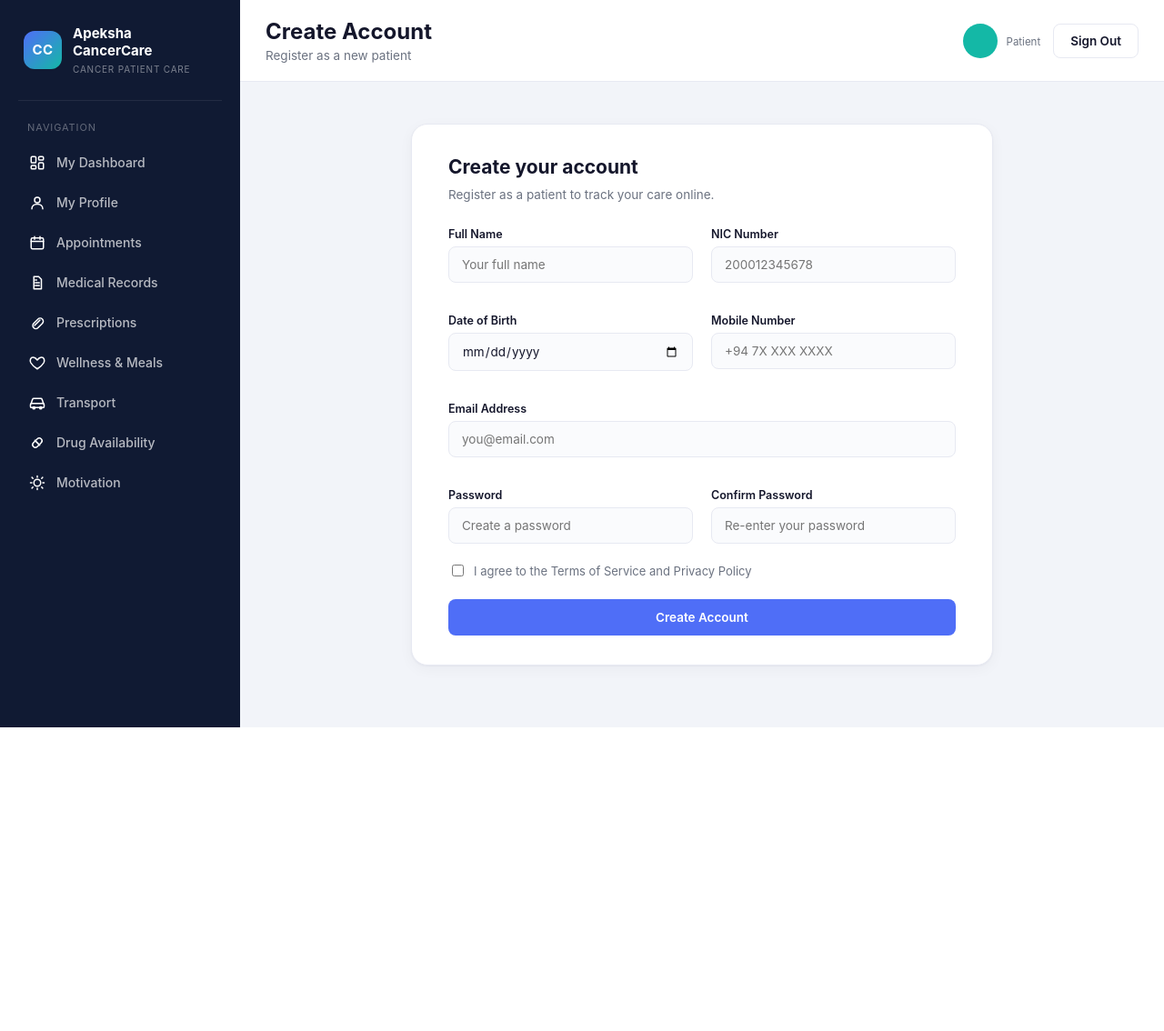
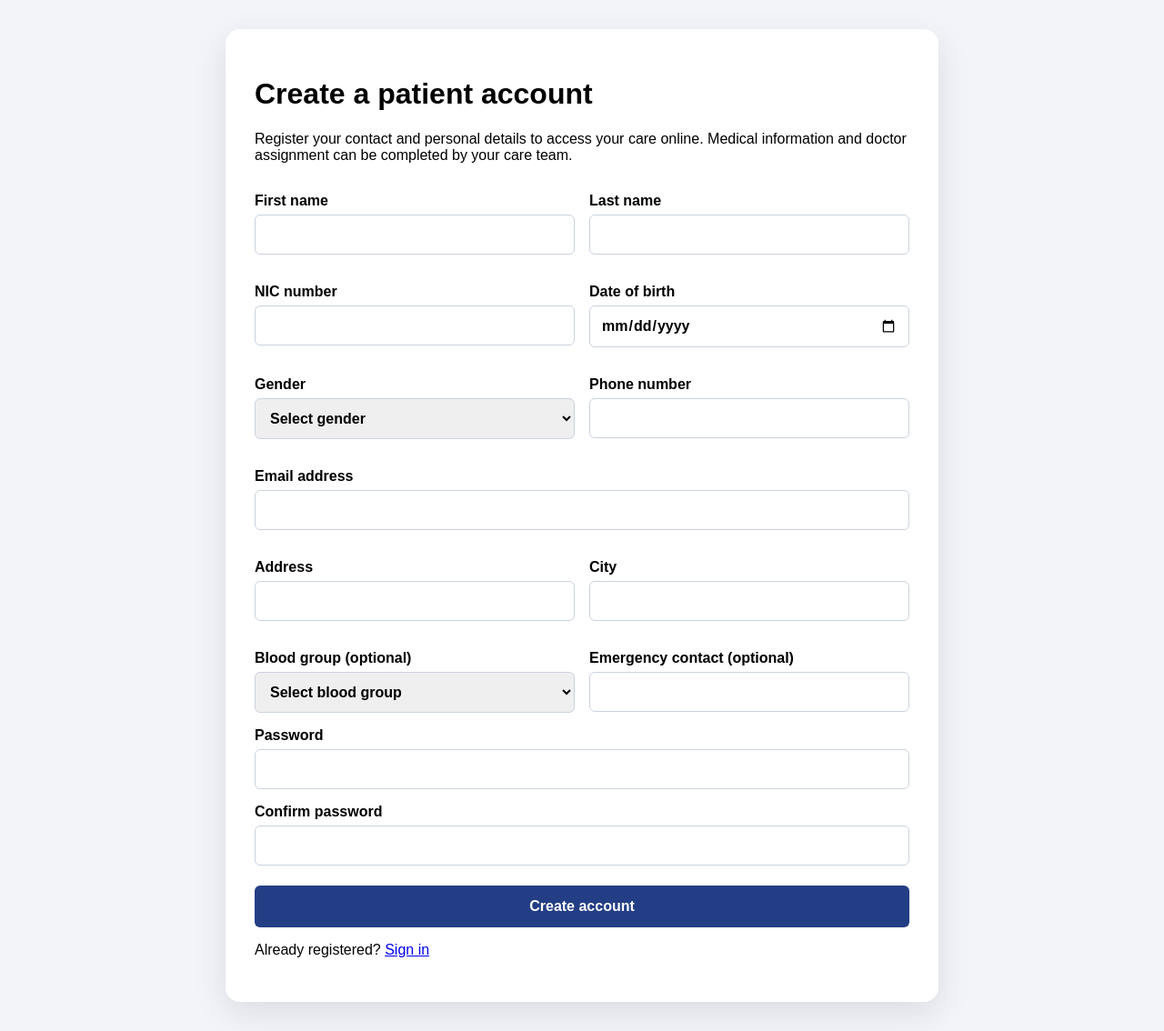
Before and after one commit to kdpunsara/CancerCare-, a PHP site: template modules/patient/views/patient_register.php in a window 1280 px wide. Shown: the whole page at 91% size. Before the commit the page ends 800 px from the top, so only its background shows below. Run offline with PHP 8.4, Linux system fonts and the light colour scheme; the template is opened without the code that fills it, so the values that code supplies are empty.

Commit message:
Updated patient module

```diff
--- a/modules/patient/views/patient_register.php
+++ b/modules/patient/views/patient_register.php
@@ -2,143 +2,166 @@
 <html lang="en">
 <head>
     <meta charset="UTF-8">
-<meta name="viewport" content="width=device-width, initial-scale=1.0">
-<title>Create Account — Apeksha OncoCare</title>
-<link rel="stylesheet" href="../../../public/css/base.css?v=3">
+    <meta name="viewport" content="width=device-width, initial-scale=1">
+    <title>Create a patient account</title>
     <link rel="stylesheet" href="../../../public/css/auth.css">
+    <style>
+        body {
+            min-height: 100vh;
+            padding: 24px;
+            background: #f2f4f9;
+            font-family: Arial, sans-serif;
+        }
+        main {
+            width: 100%;
+            max-width: 720px;
+            margin: 0 auto;
+            padding: 32px;
+            background: #fff;
+            border-radius: 16px;
+            box-shadow: 0 12px 36px rgba(16, 24, 40, .1);
+        }
+        .form-grid {
+            display: grid;
+            grid-template-columns: repeat(2, minmax(0, 1fr));
+            gap: 16px;
+        }
+        label {
+            display: block;
+            margin-top: 16px;
+            font-weight: 600;
+        }
+        input, select {
+            box-sizing: border-box;
+            width: 100%;
+            margin-top: 6px;
+            padding: 12px;
+            border: 1px solid #cbd2e0;
+            border-radius: 6px;
+            font: inherit;
+        }
+        .full-width { grid-column: 1 / -1; }
+        button {
+            width: 100%;
+            margin-top: 22px;
+            padding: 14px;
+            border: 0;
+            border-radius: 6px;
+            background: #243e85;
+            color: #fff;
+            font: inherit;
+            font-weight: 700;
+            cursor: pointer;
+        }
+        .notice {
+            margin: 16px 0;
+            padding: 12px 14px;
+            border-radius: 6px;
+            background: #fff1f0;
+            color: #9f1d20;
+        }
+        @media (max-width: 560px) {
+            body { padding: 12px; }
+            main { padding: 22px; }
+            .form-grid { grid-template-columns: 1fr; }
+            .full-width { grid-column: auto; }
+        }
+    </style>
 </head>
 <body>
+<main>
+    <h1>Create a patient account</h1>
+    <p>Register your contact and personal details to access your care online. Medical information and doctor assignment can be completed by your care team.</p>
 
-<div class="app">
+    <?php
+    $error = isset($_GET['error']) ? $_GET['error'] : '';
+    $errorMessages = [
+        'invalid_registration' => 'Check your details. Passwords must match and be at least 8 characters long.',
+        'duplicate' => 'That email address or NIC is already registered. Try signing in or contact the care team.',
+        'registration_failed' => 'We could not create your account. Please try again or contact the care team.'
+    ];
+    if (isset($errorMessages[$error])):
+    ?>
+        <p class="notice" role="alert"><?= htmlspecialchars($errorMessages[$error], ENT_QUOTES, 'UTF-8') ?></p>
+    <?php endif; ?>
 
-  <aside class="sidebar">
- <div class="brand">
-      <div class="brand-mark">CC</div>
-      <div class="brand-text">
-        <h1>Apeksha<br>CancerCare</h1>
-        <p>Cancer Patient Care</p>
-      </div>
-    </div>
-
-    <nav class="nav">
-      <p class="nav-label">Navigation</p>
-      <ul>
-        <li><a href="patient_dashboard.php" class="nav-item" title="My Dashboard">
-          <span class="icon icon-dashboard" aria-hidden="true"></span>
-          <span class="nav-text">My Dashboard</span>
-        </a></li>
-        <li><a href="patient_profile_edit.php" class="nav-item" title="My Profile">
-          <span class="icon icon-profile" aria-hidden="true"></span>
-          <span class="nav-text">My Profile</span>
-        </a></li>
-        <li><a href="patient_appointments.php" class="nav-item" title="Appointments">
-          <span class="icon icon-appointments" aria-hidden="true"></span>
-          <span class="nav-text">Appointments</span>
-        </a></li>
-        <li><a href="patient_records.php" class="nav-item" title="Medical Records">
-          <span class="icon icon-records" aria-hidden="true"></span>
-          <span class="nav-text">Medical Records</span>
-        </a></li>
-        <li><a href="patient_prescriptions.php" class="nav-item" title="Prescriptions">
-          <span class="icon icon-prescriptions" aria-hidden="true"></span>
-          <span class="nav-text">Prescriptions</span>
-        </a></li>
-        <li><a href="patient_wellness.php" class="nav-item" title="Wellness & Meals">
-          <span class="icon icon-wellness" aria-hidden="true"></span>
-          <span class="nav-text">Wellness & Meals</span>
-        </a></li>
-        <li><a href="patient_transport.php" class="nav-item" title="Transport">
-          <span class="icon icon-transport" aria-hidden="true"></span>
-          <span class="nav-text">Transport</span>
-        </a></li>
-        <li><a href="patient_drug_availability.php" class="nav-item" title="Drug Availability">
-          <span class="icon icon-drug" aria-hidden="true"></span>
-          <span class="nav-text">Drug Availability</span>
-        </a></li>
-        <li><a href="patient_motivation.php" class="nav-item" title="Motivation">
-          <span class="icon icon-motivation" aria-hidden="true"></span>
-          <span class="nav-text">Motivation</span>
-        </a></li>
-      </ul>
-    </nav>
-
-    <div class="sidebar-user">
-      <div class="avatar"><?= htmlspecialchars($patient_initials) ?></div>
-      <div>
-        <p class="user-name"><?= htmlspecialchars($full_name) ?></p>
-        <p class="user-role">Patient</p>
-      </div>
-    </div>
-  </aside>
-
-  <main class="main">
-
-    <header class="topbar">
-      <div class="topbar-left">
-        <div>
-          <h2>Create Account</h2>
-          <p class="date">Register as a new patient</p>
-        </div>
-      </div>
-      <div class="topbar-actions">
-        <a href="../../../logout.php" class="signout-btn">Sign Out</a>
-      </div>
-    </header>
-
-    <section class="content">
-
-      <div class="auth-page-wrap">
-        <div class="auth-card auth-card-wide">
-          <h2 class="auth-title">Create your account</h2>
-          <p class="auth-subtitle">Register as a patient to track your care online.</p>
-
-          <form class="app-form" action="../patient_actions.php" method="post">
+    <form action="../patient_actions.php" method="post">
         <input type="hidden" name="action" value="register_patient">
 
         <div class="form-grid">
-              <div class="form-field">
-                <label for="reg-name">Full Name</label>
-                <input type="text" id="reg-name" name="full_name" placeholder="Your full name" required>
-              </div>
-              <div class="form-field">
-                <label for="reg-nic">NIC Number</label>
-                <input type="text" id="reg-nic" name="nic" placeholder="200012345678" required>
-              </div>
-              <div class="form-field">
-                <label for="reg-dob">Date of Birth</label>
-                <input type="date" id="reg-dob" name="dob" required>
-              </div>
-              <div class="form-field">
-                <label for="reg-mobile">Mobile Number</label>
-                <input type="tel" id="reg-mobile" name="phone" placeholder="+94 7X XXX XXXX" required>
-              </div>
-              <div class="form-field form-field-wide">
-                <label for="reg-email">Email Address</label>
-                <input type="email" id="reg-email" name="email" placeholder="you@email.com" required>
-              </div>
-              <div class="form-field">
-                <label for="reg-password">Password</label>
-                <input type="password" id="reg-password" name="password" placeholder="Create a password" minlength="8" required>
-              </div>
-              <div class="form-field">
-                <label for="reg-confirm">Confirm Password</label>
-                <input type="password" id="reg-confirm" name="confirm_password" placeholder="Re-enter your password" minlength="8" required>
-              </div>
+            <label>
+                First name
+                <input type="text" name="first_name" maxlength="100" autocomplete="given-name" required>
+            </label>
+            <label>
+                Last name
+                <input type="text" name="last_name" maxlength="100" autocomplete="family-name" required>
+            </label>
+            <label>
+                NIC number
+                <input type="text" name="nic" maxlength="20" required>
+            </label>
+            <label>
+                Date of birth
+                <input type="date" name="dob" max="<?= date('Y-m-d') ?>" autocomplete="bday" required>
+            </label>
+            <label>
+                Gender
+                <select name="gender" required>
+                    <option value="">Select gender</option>
+                    <option value="female">Female</option>
+                    <option value="male">Male</option>
+                    <option value="other">Other</option>
+                </select>
+            </label>
+            <label>
+                Phone number
+                <input type="tel" name="phone" maxlength="20" autocomplete="tel" required>
+            </label>
+            <label class="full-width">
+                Email address
+                <input type="email" name="email" maxlength="100" autocomplete="email" required>
+            </label>
+            <label>
+                Address
+                <input type="text" name="address" autocomplete="street-address">
+            </label>
+            <label>
+                City
+                <input type="text" name="city" maxlength="100" autocomplete="address-level2">
+            </label>
+            <label>
+                Blood group (optional)
+                <select name="blood_group">
+                    <option value="">Select blood group</option>
+                    <option value="O+">O+</option>
+                    <option value="O-">O-</option>
+                    <option value="A+">A+</option>
+                    <option value="A-">A-</option>
+                    <option value="B+">B+</option>
+                    <option value="B-">B-</option>
+                    <option value="AB+">AB+</option>
+                    <option value="AB-">AB-</option>
+                </select>
+            </label>
+            <label>
+                Emergency contact (optional)
+                <input type="tel" name="emergency_contact" maxlength="20">
+            </label>
         </div>
 
-            <label class="checkbox-label checkbox-terms">
-              <input type="checkbox" required> I agree to the Terms of Service and Privacy Policy
+        <label>
+            Password
+            <input type="password" name="password" minlength="8" autocomplete="new-password" required>
         </label>
+        <label>
+            Confirm password
+            <input type="password" name="confirm_password" minlength="8" autocomplete="new-password" required>
+        </label>
+        <button type="submit">Create account</button>
+    </form>
 
-            <button type="submit" class="btn-primary btn-full">Create Account</button>
-          </form>
-        </div>
-      </div>
-
-    </section>
+    <p>Already registered? <a href="../../../login.php">Sign in</a></p>
 </main>
-</div>
-
-<script src="../../../public/js/move-user-to-topbar.js" defer></script>
 </body>
 </html>
```
Also changed, not shown: login.php (+25 -1 lines), modules/patient/patient_actions.php (+37 -16 lines). Lines whose indentation alone changed are shown as unchanged.
